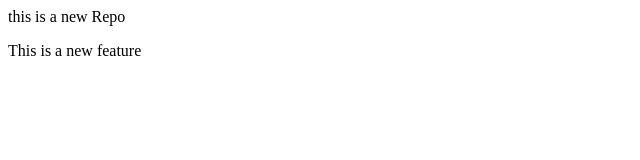
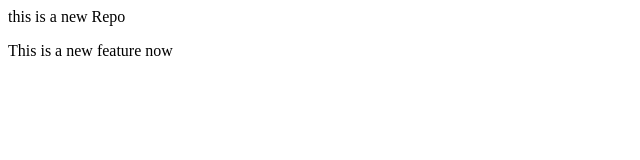
Before and after one commit to SATYAJIT-SAMAL/localrepo, a plain HTML site: page index.html in a window 1280 px wide. Shown: the full height of the page, 0-640 px from the left. Drawn offline with Linux system fonts and the light colour scheme.

Commit message:
Adding new feature recent

```diff
--- a/index.html
+++ b/index.html
@@ -1,2 +1,2 @@
 <p>this is a new Repo</p>
-<p>This is a new feature</p>
+<p>This is a new feature now</p>
```
